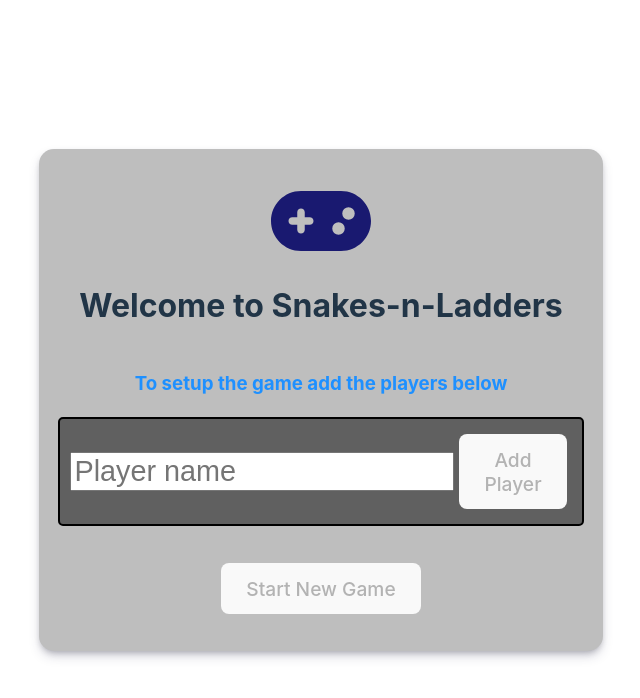
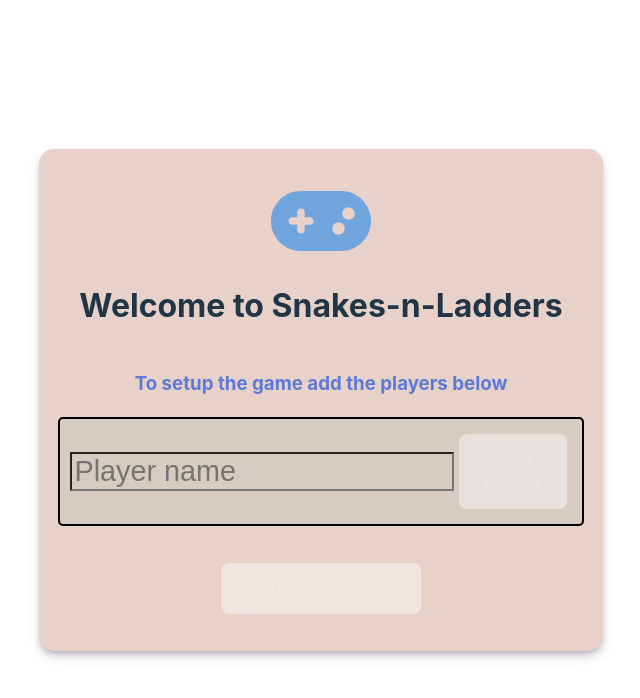
Before and after one commit to agt35/snakes-n-ladders, a Vue app: page / in a window 1280 px wide. Shown: the top 698 px of the page, without its empty margins (319-959 px from the left). Built offline with nearby package versions, Linux system fonts and the light colour scheme.

Commit message:
Change color palette

```diff
--- a/src/components/Game/Board.vue
+++ b/src/components/Game/Board.vue
@@ -34,6 +34,6 @@ export default {
   display: flex;
   justify-content: center;
   margin-left: 10px;
-  background-color: lightgray;
+  background-color: #f6f2f0;
 }
 </style>
--- a/src/components/Game/Dice.vue
+++ b/src/components/Game/Dice.vue
@@ -17,7 +17,6 @@ export default {
       store,
     };
   },
-  props: ['takeTurns'],
   computed: {
     diceOneIcon() {
       switch (store.diceOne) {
@@ -76,12 +75,12 @@ export default {
 .dice {
   width: 110px;
   height: 110px;
-  color: navy;
+  color: #71a5de;
 }
 
 .dice-container {
   border: 1px solid rgba(32, 32, 32, 0.87);
-  background-color: lightgray;
+  background-color: #f6f2f0;
   border-radius: 10px;
   margin: 10px auto;
   display: flex;
--- a/src/components/Game/Game.vue
+++ b/src/components/Game/Game.vue
@@ -24,7 +24,7 @@ export default {
 </script>
 
 <template>
-  <Modal />
+  <Modal v-if="store.showModal" />
   <font-awesome-icon icon="fa-solid fa-gamepad" class="icon" />
   <div id="game">
     <div class="info-container">
@@ -38,7 +38,7 @@ export default {
       <button @click="store.rollDice" :disabled="store.isRollDisabled">
         Roll dice
       </button>
-      <button @click="store.takeTurn" :disabled="store.isNextDisabled">
+      <button @click="store.finishTurn" :disabled="store.isNextDisabled">
         Next Player
       </button>
     </div>
@@ -69,7 +69,7 @@ h2 {
 .icon {
   width: 120px;
   height: 80px;
-  color: midnightblue;
+  color: #71a5de;
 }
 
 .alert {
--- a/src/components/Game/PlayerCard.vue
+++ b/src/components/Game/PlayerCard.vue
@@ -22,7 +22,7 @@ export default {
 <style scoped>
 .player-card {
   /* border: 1px solid rgba(32, 32, 32, 0.87); */
-  background-color: lightgray;
+  background-color: #edede9;
   border-radius: 10px;
   margin: 10px auto;
   display: flex;
@@ -36,7 +36,7 @@ export default {
   width: 90px;
   height: 90px;
   border-radius: 50%;
-  border: 15px double black;
+  border: 15px double #edede9;
   box-shadow: rgba(50, 50, 93, 0.25) 0px 6px 12px -2px,
     rgba(0, 0, 0, 0.3) 0px 3px 7px -3px;
   margin-left: 10px;
--- a/src/components/Game/PlayerStandings.vue
+++ b/src/components/Game/PlayerStandings.vue
@@ -30,7 +30,7 @@ export default {
     flex-direction: column;
     align-items: center;
     margin: 0 10px;
-    background-color: lightgray;
+    background-color: #f6f2f0;
     border-radius: 15px;
     box-shadow: rgba(50, 50, 93, 0.25) 0px 6px 12px -2px,
         rgba(0, 0, 0, 0.3) 0px 3px 7px -3px;
@@ -52,7 +52,7 @@ h2 {
     height: 50px;
     margin: 5px;
     border-radius: 50%;
-    border: 8px double black;
+    border: 8px double #edede9;
     display: flex;
     justify-content: center;
     align-items: center;
--- a/src/components/Game/Square.vue
+++ b/src/components/Game/Square.vue
@@ -1,5 +1,9 @@
 <script>
 import { store } from '../../store.js';
+
+import {
+  faStairs
+} from '@fortawesome/free-solid-svg-icons';
 
 export default {
   props: ['position'],
@@ -13,24 +17,46 @@ export default {
       const row = Math.floor((this.position - 1) / 10) + 1
       const col = (this.position - 1) % 10 + 1
       return (row % 2 === 0 && col % 2 !== 0) || (row % 2 !== 0 && col % 2 === 0)
-
     },
+    isStairs() {
+      return store.stairs.includes(this.numericPosition)
+    },
+    isSnake() {
+      return store.snakes.includes(this.numericPosition)
+    },
+    isSpecial() {
+      return store.specials.includes(this.numericPosition)
+    },
+    numericPosition() {
+      return 101 - this.position
+    }
   }
 };
 </script>
 
 <template>
-  <div class="square" :class="{ 'black-square': isBlack }">
-    <p>{{ position }}</p>
+  <div class="square" :class="{ 'black-square': isBlack, 'stairs': isStairs, 'snake': isSnake, 'special': isSpecial }">
+    <p>{{ numericPosition }}</p>
+    <!-- <div v-if="isStairs" class="stairs">
+                                                                                              <font-awesome-icon icon="fa-solid fa-stairs" class="icon" />
+                                                                                            </div> -->
     <div class="player-grid">
       <div v-for="player in store.players" :key="player.name">
-        <div v-if="player.position === position" class="player-piece" :style="{ backgroundColor: player.color }"></div>
+        <div v-if="player.position === numericPosition" class="player-piece" :style="{ backgroundColor: player.color }">
+        </div>
       </div>
     </div>
   </div>
 </template>
 
-<style>
+<style scoped>
+.icon {
+  width: 25px;
+  height: 25px;
+  position: absolute;
+  z-index: 1;
+}
+
 .square {
   width: 65px;
   height: 65px;
@@ -39,12 +65,33 @@ export default {
   border-radius: 10%;
   text-align: center;
   font-size: 10px;
-  background-color: rgba(45, 45, 91, 0.178);
+  background-color: #ffffff;
+}
+
+.black-square {
+  background-color: #d0b8ac;
+  color: white;
+}
+
+.snake {
+  background-color: #fd7272;
+  color: white;
+}
+
+.stairs {
+  background-color: #65cbe9;
+  color: white;
+}
+
+.special {
+  background-color: #ffc370;
+  color: white;
 }
 
 .player-grid {
   display: flex;
   justify-content: space-evenly;
+  z-index: 5;
 }
 
 .player-piece {
@@ -53,10 +100,6 @@ export default {
   border-radius: 50%;
   border: 1px solid black;
   box-shadow: rgba(0, 0, 0, 0.35) 0px 3px 5x;
-}
-
-.black-square {
-  background-color: rgb(59, 59, 59);
-  color: white;
+  z-index: 10;
 }
 </style>
--- a/src/components/Setup/PlayerGrid.vue
+++ b/src/components/Setup/PlayerGrid.vue
@@ -35,7 +35,7 @@ export default {
     height: 75px;
     border-radius: 50%;
     border: 10px double;
-    background-color: #ccc;
+    background-color: #f6f2f0;
     display: flex;
     justify-content: center;
     align-items: center;
--- a/src/components/Setup/Setup.vue
+++ b/src/components/Setup/Setup.vue
@@ -54,7 +54,7 @@ export default {
 }
 
 h3 {
-    color: dodgerblue;
+    color: #5d7bd5;
 }
 
 .add-form {
@@ -66,16 +66,17 @@ h3 {
 
 input {
     font-size: 1.8em;
+    background-color: #d6ccc2;
 }
 
 input:focus {
     outline: none;
-    border: 2px solid yellowgreen;
+    border: 2px solid #8093f1;
 }
 
 form {
     border: 2px solid black;
-    background-color: rgb(96, 96, 96);
+    background-color: #d6ccc2;
     padding: 10px;
     border-radius: 5px;
 }
--- a/src/store.js
+++ b/src/store.js
@@ -2,40 +2,45 @@ import { reactive } from 'vue';
 
 export const store = reactive({
   players: [],
-  availableColors: ["red",
-    "green",
-    "darkorange",
-    "cyan",
-    "magenta",
-    "khaki",
-    "black",
-    "gold",
-    "indigo",
-    "tomato",
-    "dodgerblue",],
+  availableColors: ["#ff99c8",
+    "#7fc8f8",
+    "#96d289",
+    "#c5a3ff",
+    "#ffd670",
+    "#ffa69e",],
   newPlayer: '',
+  showModal: false,
   isStarted: false,
+  isOver: false,
   diceOne: 0,
   diceTwo: 0,
+  diceModalOne: 0,
+  diceModalTwo: 0,
   squares: 0,
   isNextDisabled: true,
   isRollDisabled: false,
   isDouble: false,
   currentPlayerIndex: 0,
   squares: [],
+  stairs: [25, 43, 56, 69, 72, 3],
+  snakes: [99, 38, 57, 88, 64, 92],
+  specials: [75, 31],
   get currentPlayer() {
     return this.players[this.currentPlayerIndex];
   },
   get nextPlayer() {
     return this.players[(this.currentPlayerIndex + 1) % this.players.length];
   },
-  takeTurn() {
+  finishTurn() {
     this.currentPlayerIndex =
       (this.currentPlayerIndex + 1) % this.players.length;
     this.isNextDisabled = true;
     this.isRollDisabled = false;
     this.diceOne = 0;
     this.diceTwo = 0;
+    if (this.currentPlayer.position >= 100) {
+      this.isStarted = false;
+    };
   },
   rollDice() {
     this.diceOne = Math.floor(Math.random() * 6) + 1;
@@ -44,8 +49,16 @@ export const store = reactive({
     if (this.diceOne === this.diceTwo) {
       this.isDouble = true;
       this.currentPlayer.position += this.diceOne + this.diceTwo;
+      if (this.currentPlayer.position >= 100) {
+        this.showModal = true;
+        this.isOver = true;
+      }
     } else {
       this.currentPlayer.position += this.diceOne + this.diceTwo;
+      if (this.currentPlayer.position >= 100) {
+        this.showModal = true;
+        this.isOver = true;
+      }
       this.isDouble = false;
       this.isNextDisabled = false;
       this.isRollDisabled = true;
@@ -59,6 +72,7 @@ export const store = reactive({
   },
   exitGame() {
     this.isStarted = false;
+    this.showModal = false;
   },
   addPlayer() {
     this.players.push({
--- a/src/style.css
+++ b/src/style.css
@@ -4,8 +4,8 @@
   font-weight: 400;
 
   color-scheme: light dark;
-  color: midnightblue;
-  background-color: #a8a8a8;
+  color: #71a5de;
+  background-color: #f6f2f0;
 
   font-synthesis: none;
   text-rendering: optimizeLegibility;
@@ -31,14 +31,20 @@ button {
   font-size: 1.2em;
   font-weight: 500;
   font-family: inherit;
-  background-color: #1a1a1a;
+  background-color: #71a5de;
+  color: white;
   cursor: pointer;
   transition: border-color 0.25s;
   margin: 5px;
 }
 
+button:disabled {
+  opacity: 0.5;
+  cursor: not-allowed;
+}
+
 button:hover {
-  border-color: yellowgreen;
+  border-color: #8093f1;
 }
 
 #app {
@@ -50,7 +56,7 @@ button:hover {
   border-radius: 15px;
   box-shadow: rgba(50, 50, 93, 0.25) 0px 6px 12px -2px,
     rgba(0, 0, 0, 0.3) 0px 3px 7px -3px;
-  background-color: #bebebe;
+  background-color: #e7d1c9;
 }
 
 @media (prefers-color-scheme: light) {
```
